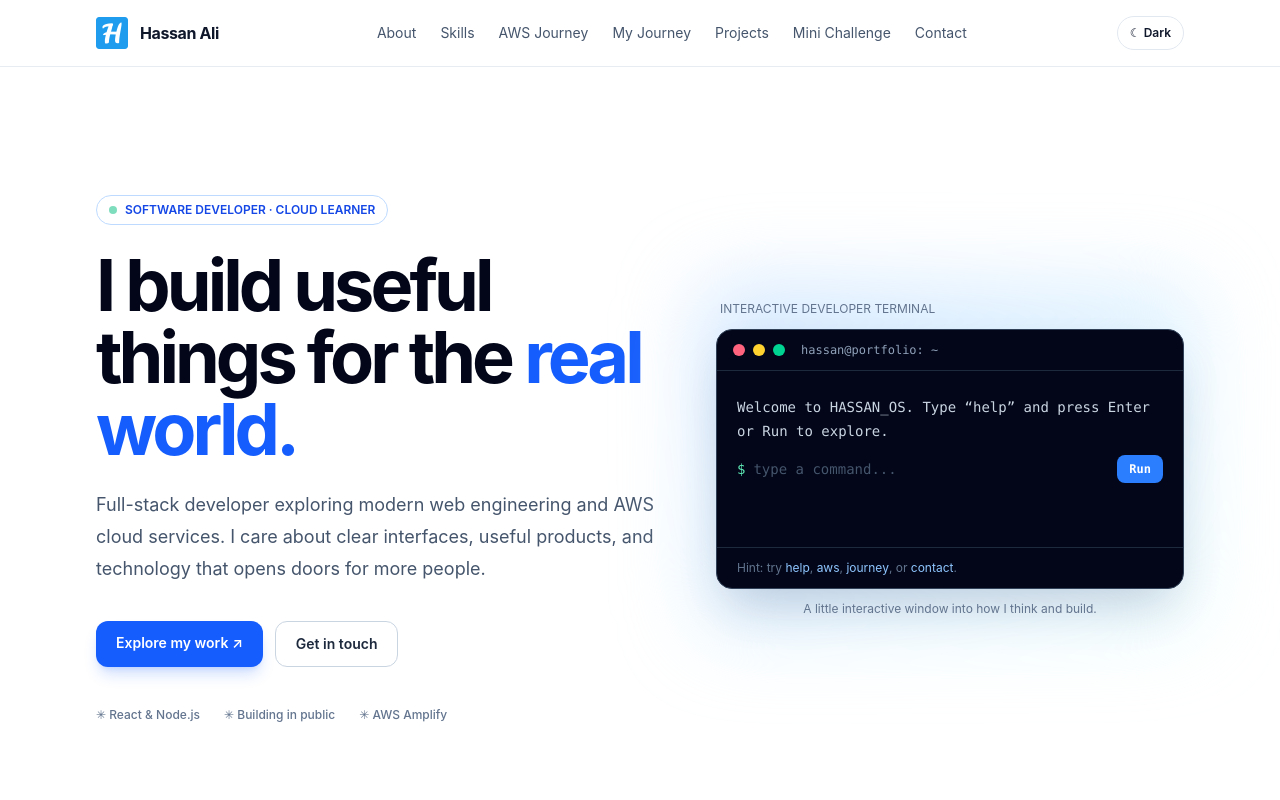
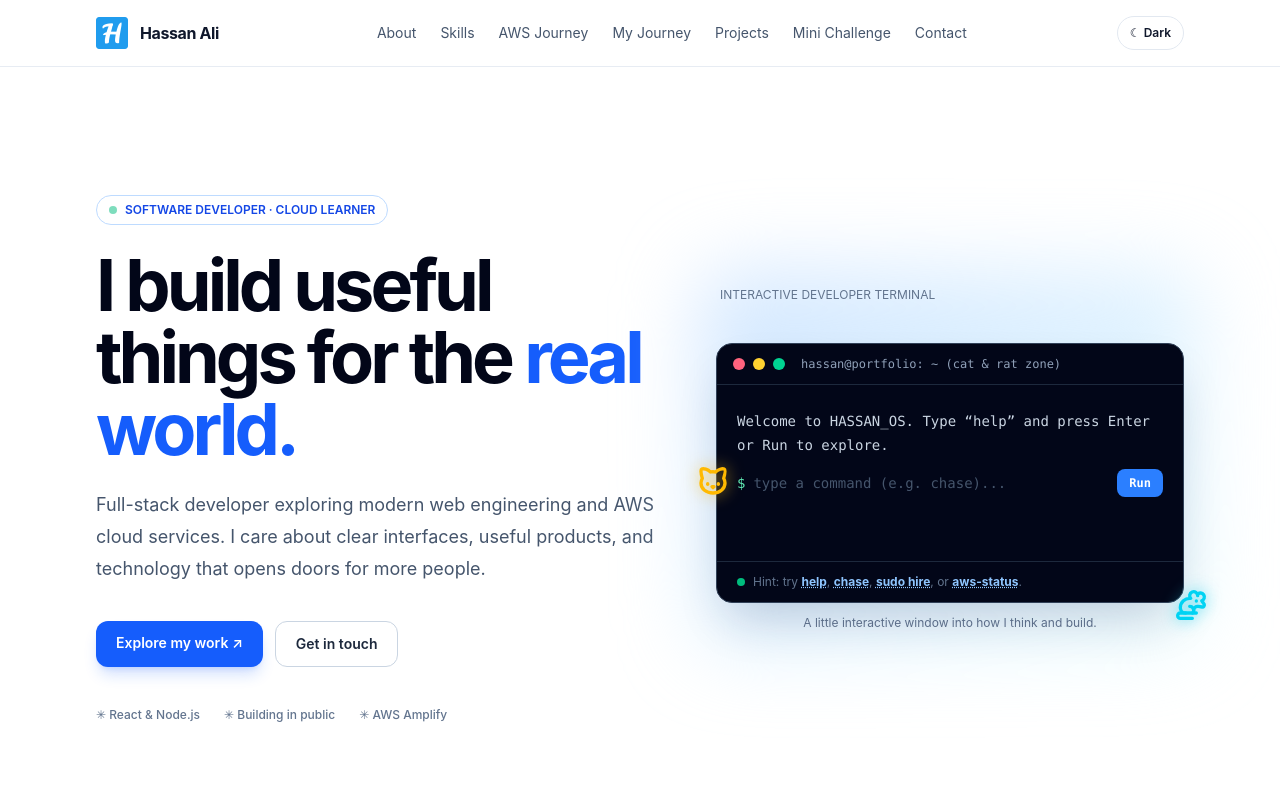
Before and after one commit to hassan-ali-dhangad/aws-student-builder-portfolio, a React (Vite) app: page / in a window 1280 px wide. Shown: the top 800 px of the page. Built offline with nearby package versions, Linux system fonts and the light colour scheme.

Commit message:
added atractive part like cat and rat

```diff
--- a/package.json
+++ b/package.json
@@ -11,6 +11,8 @@
   },
   "dependencies": {
     "@tailwindcss/vite": "^4.3.3",
+    "canvas-confetti": "^1.9.4",
+    "lucide-react": "^1.65.0",
     "react": "^19.3.1",
     "react-dom": "^19.3.1",
     "tailwindcss": "^4.3.3"
--- a/src/App.jsx
+++ b/src/App.jsx
@@ -1,7 +1,9 @@
 import { useEffect, useMemo, useState } from "react";
+import confetti from "canvas-confetti";
 import AWSJourney from "./components/AWSJourney";
 import BuilderJourney from "./components/BuilderJourney";
 import MiniChallenge from "./components/MiniChallenge";
+import { Cat, Rat } from "lucide-react";
 
 const projects = [
   {
@@ -70,6 +72,11 @@ const commands = {
     "achievements — Learning milestones",
     "mission      — My purpose",
     "contact      — How to reach me",
+    "matrix       — Enter the Matrix mode",
+    "sudo hire    — [SECRET] Hire Hassan! (Triggers confetti)",
+    "aws-status   — Check cloud deployment status",
+    "chase        — [FUN] Watch the cat chase the rat around the terminal!",
+    "quote        — Daily developer motivation",
     "clear        — Clear the terminal",
   ].join("\n"),
 
@@ -95,6 +102,20 @@ const commands = {
 
   contact:
     "You can connect with me through GitHub or email. Scroll to the Contact section.",
+
+  matrix:
+    "01001000 01000001 01010011 01010011 01010001 01001110\n10110101 11001010 01101001 10101010 01100101 10101011\n[SYSTEM]: Matrix override activated... 🟢",
+
+  "sudo hire":
+    "🎉 [ACCESS GRANTED]: Congratulations! You have successfully hired Hassan Ali. Expect clean code, fast deployments, and dedication!",
+
+  "aws-status":
+    "⚡ AWS Amplify Hosting: ONLINE \n🌍 Region: us-east-1 (Global Edge) \n🚀 Status: 99.9% Uptime \n🔒 SSL Certificate: Active & Secure",
+
+  chase:
+    "🐱 ─── 🏃 🐭 \n[ANIMATION]: Cat is chasing the rat across the terminal boundaries! Quick, type code before they crash!",
+
+  quote: "“Simplicity is the soul of efficiency.” – Austin Freeman",
 };
 
 function getInitialDark() {
@@ -102,9 +123,7 @@ function getInitialDark() {
     const saved = localStorage.getItem("theme");
     if (saved === "dark") return true;
     if (saved === "light") return false;
-  } catch {
-    /* storage unavailable */
-  }
+  } catch {}
   return window.matchMedia?.("(prefers-color-scheme: dark)").matches ?? false;
 }
 
@@ -130,6 +149,14 @@ function Terminal() {
       return;
     }
 
+    if (command === "sudo hire" || command === "celebrate") {
+      confetti({
+        particleCount: 120,
+        spread: 80,
+        origin: { y: 0.6 },
+      });
+    }
+
     setHistory((items) => [
       ...items,
       {
@@ -144,13 +171,41 @@ function Terminal() {
   };
 
   return (
-    <div className="overflow-hidden rounded-2xl border border-slate-700 bg-slate-950 shadow-2xl shadow-blue-950/20">
+    <div className="relative mt-10">
+      <style>{`
+        @keyframes runAround {
+          0% { top: -38px; left: -4%; }
+          25% { top: -38px; left: 98%; }
+          50% { top: 99%; left: 98%; }
+          75% { top: 99%; left: -4%; }
+          100% { top: -38px; left: -4%; }
+        }
+        .chase-animation {
+          animation: runAround 8s linear infinite;
+        }
+      `}</style>
+
+      <div
+        className="absolute chase-animation z-30 pointer-events-none select-none text-cyan-400 drop-shadow-[0_0_8px_rgba(34,211,238,0.8)] transition-all"
+        style={{ animationDelay: "3s" }}
+      >
+        <Rat className="w-8 h-8 stroke-[2.5]" />
+      </div>
+
+      <div
+        className="absolute chase-animation z-30 pointer-events-none select-none text-amber-400 drop-shadow-[0_0_8px_rgba(251,191,36,0.8)] transition-all"
+        style={{ animationDelay: "0s" }}
+      >
+        <Cat className="w-8 h-8 stroke-[2.5]" />
+      </div>
+
+      <div className="overflow-hidden rounded-2xl border border-slate-700 bg-slate-950 shadow-2xl shadow-blue-950/20 relative">
         <div className="flex items-center gap-2 border-b border-slate-800 px-4 py-3">
           <span className="h-3 w-3 rounded-full bg-rose-400" />
           <span className="h-3 w-3 rounded-full bg-amber-300" />
           <span className="h-3 w-3 rounded-full bg-emerald-400" />
           <span className="ml-2 font-mono text-xs text-slate-400">
-          hassan@portfolio: ~
+            hassan@portfolio: ~ (cat & rat zone)
           </span>
         </div>
         <div className="min-h-44 space-y-3 p-5 font-mono text-sm">
@@ -175,32 +230,43 @@ function Terminal() {
               value={value}
               onChange={(event) => setValue(event.target.value)}
               className="min-w-0 flex-1 bg-transparent text-white outline-none placeholder:text-slate-600"
-            placeholder="type a command..."
+              placeholder="type a command (e.g. chase)..."
               autoComplete="off"
             />
             <button
-            className="rounded-lg bg-blue-500 px-3 py-1.5 text-xs font-semibold text-white transition hover:bg-blue-400"
+              className="rounded-lg bg-blue-500 px-3 py-1.5 text-xs font-semibold text-white transition hover:bg-blue-400 cursor-pointer"
               type="submit"
             >
               Run
             </button>
           </form>
         </div>
-      <p className="border-t border-slate-800 px-5 py-3 text-xs text-slate-500">
+        <p className="border-t border-slate-800 px-5 py-3 text-xs text-slate-500 flex items-center gap-2">
+          <span className="relative flex h-2 w-2">
+            <span className="animate-ping absolute inline-flex h-full w-full rounded-full bg-emerald-400 opacity-75"></span>
+            <span className="relative inline-flex rounded-full h-2 w-2 bg-emerald-500"></span>
+          </span>
+          <span>
             Hint: try{" "}
-        {["help", "aws", "journey", "contact"].map((cmd, i, arr) => (
+            {["help", "chase", "sudo hire", "aws-status"].map((cmd, i, arr) => (
               <span key={cmd}>
                 <button
-              className="text-blue-300 hover:text-blue-200 cursor-pointer "
+                  className="text-blue-300 hover:text-emerald-400 underline decoration-dotted cursor-pointer font-bold transition"
                   onClick={() => setValue(cmd)}
                   type="button"
                 >
                   {cmd}
                 </button>
-            {i < arr.length - 2 ? ", " : i === arr.length - 2 ? ", or " : "."}
+                {i < arr.length - 2
+                  ? ", "
+                  : i === arr.length - 2
+                    ? ", or "
+                    : "."}
               </span>
             ))}
+          </span>
         </p>
+      </div>
     </div>
   );
 }
@@ -227,15 +293,12 @@ export default function App() {
   const [dark, setDark] = useState(getInitialDark);
   const year = useMemo(() => new Date().getFullYear(), []);
 
-  // Apply the theme to <html> so Tailwind's `.dark` variant and color-scheme work everywhere
   useEffect(() => {
     const root = document.documentElement;
     root.classList.toggle("dark", dark);
     try {
       localStorage.setItem("theme", dark ? "dark" : "light");
-    } catch {
-      /* storage unavailable */
-    }
+    } catch {}
   }, [dark]);
 
   return (
@@ -246,10 +309,7 @@ export default function App() {
             href="#home"
             className="flex items-center gap-3 font-bold tracking-tight"
           >
-            <img src="logo1.png" alt="logo" />
-            {/* <span className="grid h-10 w-10 place-items-center rounded-xl bg-slate-950 text-sm text-white dark:bg-white dark:text-slate-950">
-              H
-            </span> */}
+            <img src="logo1.png" alt="logo" className="h-8 w-8" />
             <span>
               Hassan Ali<span className="ml-2 text-blue-600"></span>
             </span>
@@ -268,7 +328,7 @@ export default function App() {
           <button
             type="button"
             onClick={() => setDark((current) => !current)}
-            className="rounded-full border border-slate-200 px-3 py-2 text-xs font-semibold transition hover:border-blue-500 hover:text-blue-600 dark:border-slate-700 dark:hover:text-blue-400"
+            className="rounded-full border border-slate-200 px-3 py-2 text-xs font-semibold transition hover:border-blue-500 hover:text-blue-600 dark:border-slate-700 dark:hover:text-blue-400 cursor-pointer"
             aria-label="Toggle dark mode"
             aria-pressed={dark}
           >
@@ -278,7 +338,6 @@ export default function App() {
       </header>
 
       <main>
-
         <section id="home" className="relative isolate overflow-hidden">
           <div className="absolute inset-0 -z-10 bg-[radial-gradient(ellipse_at_top_right,_var(--tw-gradient-stops))] from-blue-100 via-white to-white dark:from-blue-950/60 dark:via-slate-950 dark:to-slate-950" />
           <div className="mx-auto grid max-w-6xl gap-12 px-5 py-20 sm:py-28 lg:grid-cols-[1.1fr_0.9fr] lg:items-center lg:px-8 lg:py-32">
@@ -405,9 +464,10 @@ export default function App() {
             </div>
           </div>
         </section>
+
         <AWSJourney />
+        <BuilderJourney />
 
-        <BuilderJourney />
         <section
           id="projects"
           className="bg-slate-50 py-20 dark:bg-slate-900/50"
@@ -456,6 +516,7 @@ export default function App() {
             </div>
           </div>
         </section>
+
         <MiniChallenge />
 
         <section id="contact" className="px-5 py-20 lg:px-8">
--- a/src/components/AWSJourney.jsx
+++ b/src/components/AWSJourney.jsx
@@ -78,7 +78,6 @@ export default function AWSJourney() {
           </p>
         </div>
 
-        {/* Main deployment card */}
         <div className="overflow-hidden rounded-3xl border border-slate-200 bg-white shadow-sm dark:border-slate-800 dark:bg-slate-900">
           <div className="grid lg:grid-cols-[1.15fr_0.85fr]">
             <div className="p-6 sm:p-9 lg:p-10">
@@ -149,7 +148,6 @@ export default function AWSJourney() {
               </div>
             </div>
 
-            {/* Deployment workflow */}
             <div className="border-t border-slate-200 bg-slate-50 p-6 dark:border-slate-800 dark:bg-slate-950/60 sm:p-9 lg:border-l lg:border-t-0 lg:p-10">
               <p className="text-xs font-semibold uppercase tracking-[0.18em] text-slate-500 dark:text-slate-400">
                 Deployment workflow
@@ -203,7 +201,6 @@ export default function AWSJourney() {
           </div>
         </div>
 
-        {/* Learning outcomes */}
         <div className="mt-12">
           <h3 className="text-xl font-bold text-slate-950 dark:text-white">
             What I am learning
--- a/src/index.css
+++ b/src/index.css
@@ -1,6 +1,5 @@
 @import "tailwindcss";
 
-/* Tailwind v4: make `dark:` follow the `.dark` class instead of the OS setting */
 @custom-variant dark (&:where(.dark, .dark *));
 
 :root {
```
Also changed, not shown: 1 other file (tests, documents, lock files or other folders). Lines whose indentation alone changed are shown as unchanged.
